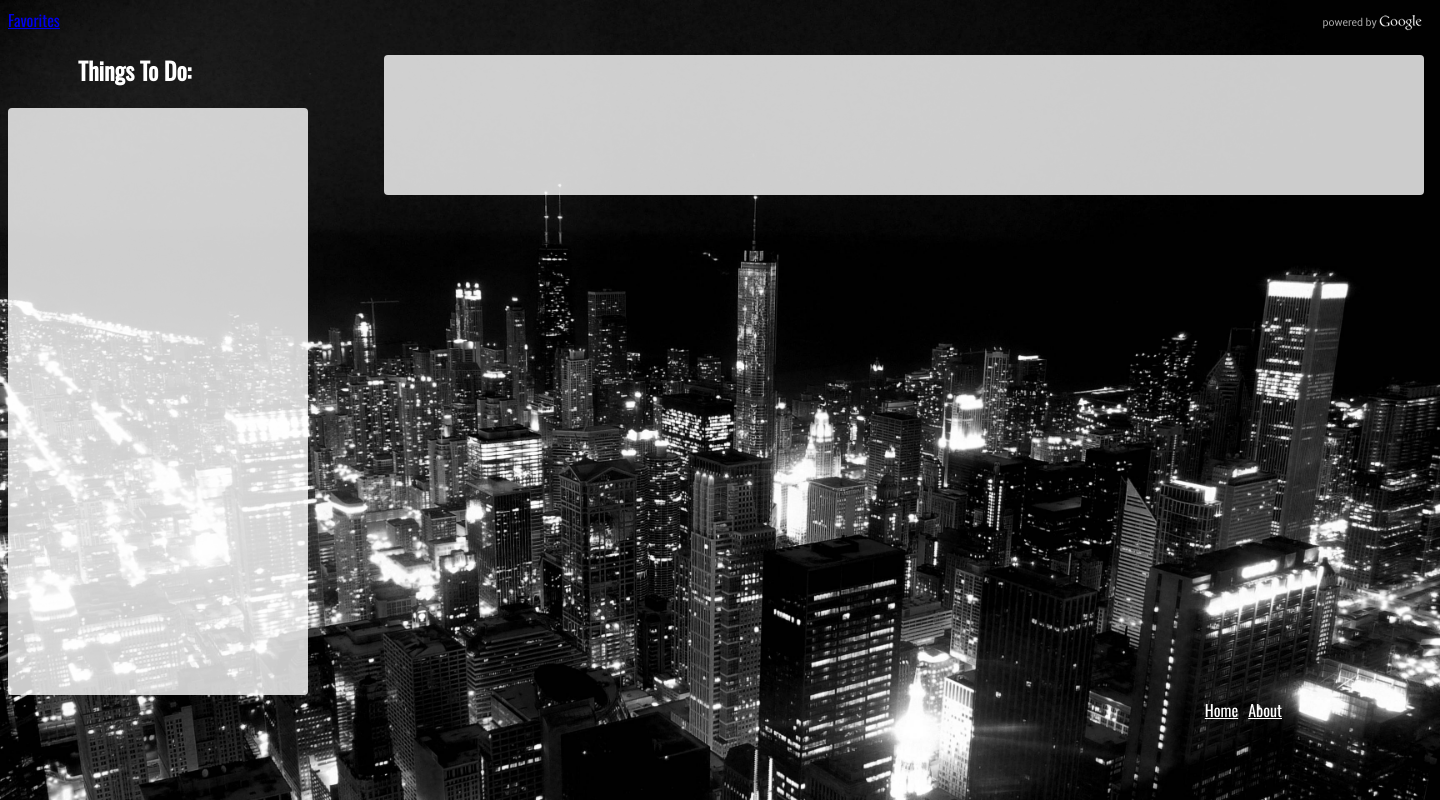
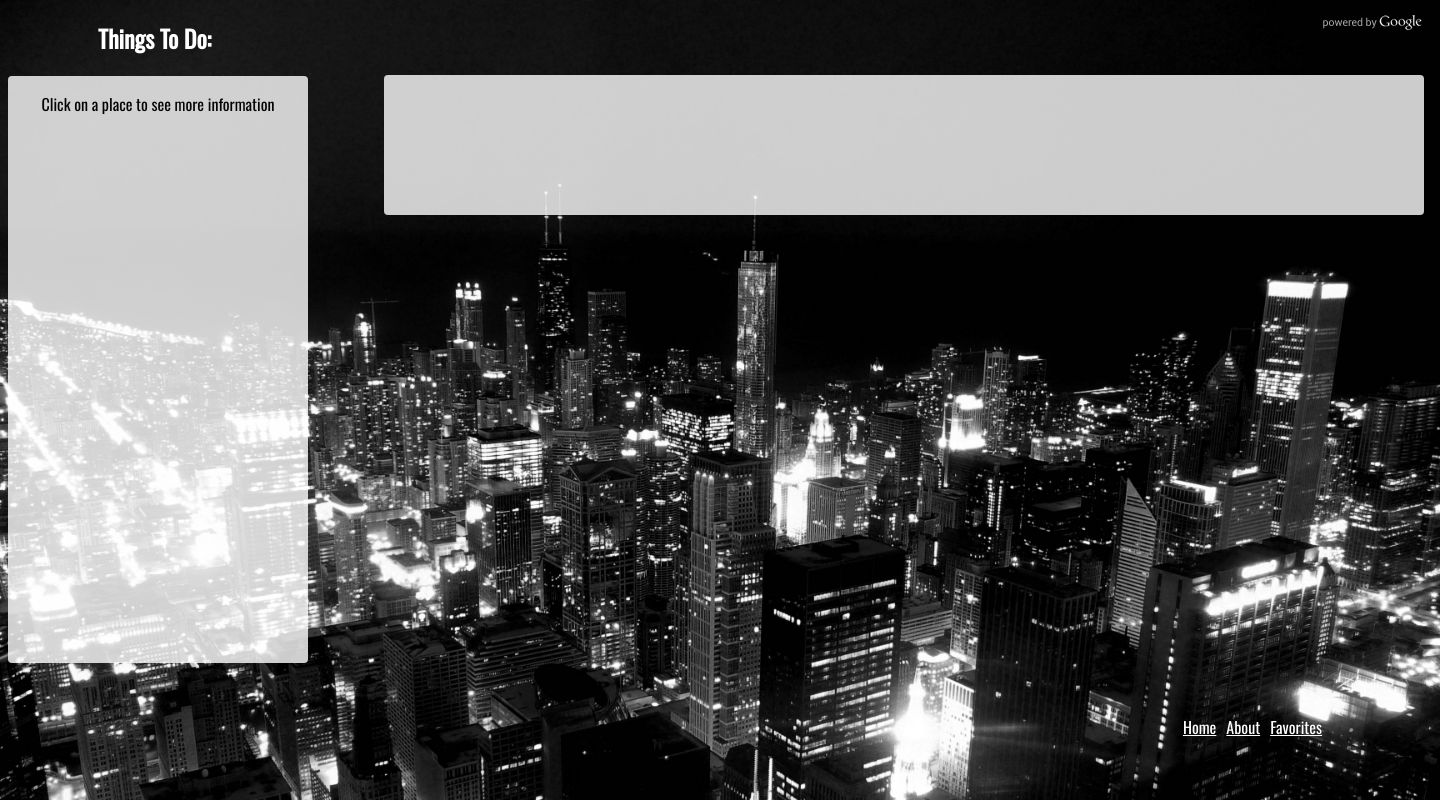
Before and after one commit to GeneralOneill/event-coordinator, a Python web app: template event-coordinator-15-08/templates/selections.html in a window 1440 px wide. Run offline with Jinja, Linux system fonts and the light colour scheme; the template is opened without the code that fills it, so the values that code supplies are empty; some libraries are stand-ins or nearby versions.

Commit message:
styled fav page and added links to all the pages on all the pages

```diff
--- a/event-coordinator-15-08/scripts/places.js
+++ b/event-coordinator-15-08/scripts/places.js
@@ -5,6 +5,7 @@ var current_location;
 var lat = 45.8893683;
 var long = -87.6290385;
 var place_dictionary = {};
+var selected_place_id = null;
 var QueryString = function () {
   // This function is anonymous, is executed immediately and
   // the return value is assigned to QueryString!
@@ -93,9 +94,11 @@ function createMarker(place) {
     infowindow.setContent("<div> Name: " + place.name + "<br /> Location: " + place.vicinity + "</div>");
     infowindow.open(map, this);
   });
+}
 
-function add_info(object){
-  $('#info_box').append('<input type="button" value="Add To Favorites" name="add_favorite" /><br />')
+function post_favorites(){
+  $.post("favorites", { selected_place: selected_place_id }, function(data) {
+
   })
   $('#favorite_button').empty();
   $('#favorite_button').append('Added To Favorites' + '<br />')
@@ -103,7 +106,6 @@ function add_info(object){
 
 function add_info(object){
   $('#favorite_button').append('<input type="button" value="Add To Favorites" name="add_favorite" onclick="post_favorites()"/><br />')
-
   if(place_dictionary[object].name){
     $('#place_details').append('Name: ' + place_dictionary[object].name + "<br/>")
   }
@@ -128,7 +130,6 @@ function add_info(object){
   if (place_dictionary[object].website) {
     $('#place_details').append('Website: ' + place_dictionary[object].website + "<br/>")
   }
-
 }
 google.maps.event.addDomListener(window, 'load', initialize);
 
@@ -137,6 +138,8 @@ $(document).ready(function(){
     $('#place_details').empty();
     $('#favorite_button').empty();
     ClearMarker();
+    selected_place_id = place_dictionary[e.target.id].place_id;
+    console.log("place Id" + selected_place_id);
     createMarker(place_dictionary[e.target.id]);
     add_info(e.target.id);
   });
--- a/event-coordinator-15-08/stylesheets/selections.css
+++ b/event-coordinator-15-08/stylesheets/selections.css
@@ -6,6 +6,10 @@ body {
   background-size: cover;
   text-align: left;
   font-family: Oswald;
+}
+
+#click_for_info {
+  text-align: center;
 }
 
 .results {
@@ -39,7 +43,7 @@ body {
 
 #things_to_do {
   color: white;
-  text-indent: 70px;
+  text-indent: 90px;
 }
 
 #selection_button{
@@ -53,7 +57,7 @@ body {
     filter: alpha(opacity=80);
     position: absolute;
     left: 384px;
-    top: 55px;
+    top: 75px;
     height: 140px;
     width: 1040px;
     border-radius: 4px;
@@ -64,14 +68,20 @@ body {
 #about_button {
   color: white;
   float: right;
-  margin-top: 690px;
-  margin-right: 150px;
+  margin-top: 695px;
+  margin-right: 10px;
+}
+#fav_button {
+  color: white;
+  float: right;
+  margin-top: 695px;
+  margin-right: 110px;
 }
 
 #home_button {
   color: white;
   float: right;
-  margin-top: 690px;
+  margin-top: 695px;
   margin-right: 10px;
 }
 
--- a/event-coordinator-15-08/templates/main.html
+++ b/event-coordinator-15-08/templates/main.html
@@ -8,9 +8,6 @@
   </head>
   <body>
     <h1 id="ask">ASK</h1> <h1 id="jim">JIM</h1>
-    <div id="fav_box">
-      <h1>Favorites</h1>
-    </div>
     <div class="transbox">
 
       <br />
@@ -42,5 +39,6 @@
     </form>
   </div>
     <a href="/about" id="about_button">About</a>
+    <a href='/favorites' id="fav_button">Favorites</a>
   </body>
 </html>
--- a/event-coordinator-15-08/templates/selections.html
+++ b/event-coordinator-15-08/templates/selections.html
@@ -11,12 +11,13 @@
     <script src="scripts/places.js"></script>
   </head>
   <body>
-    <a href="/favorites">Favorites</a>
+    <a href="/favorites" id="fav_button">Favorites</a>
     <div id="map-canvas"></div>
     <a href="/about" id="about_button">About</a>
     <a href="/" id="home_button">Home</a>
     <h2 id="things_to_do">Things To Do:</h2>
     <div class="background, transbox" id="container">
+      <p id="click_for_info">Click on a place to see more information</p>
         <h2 class="results" id="place_list"></h2>
     </div>
     <div class="info_box">
```
Also changed, not shown: event-coordinator-15-08/stylesheets/style.css (+8 -5 lines), event-coordinator-15-08/templates/favorites.html (+7 -0 lines).
